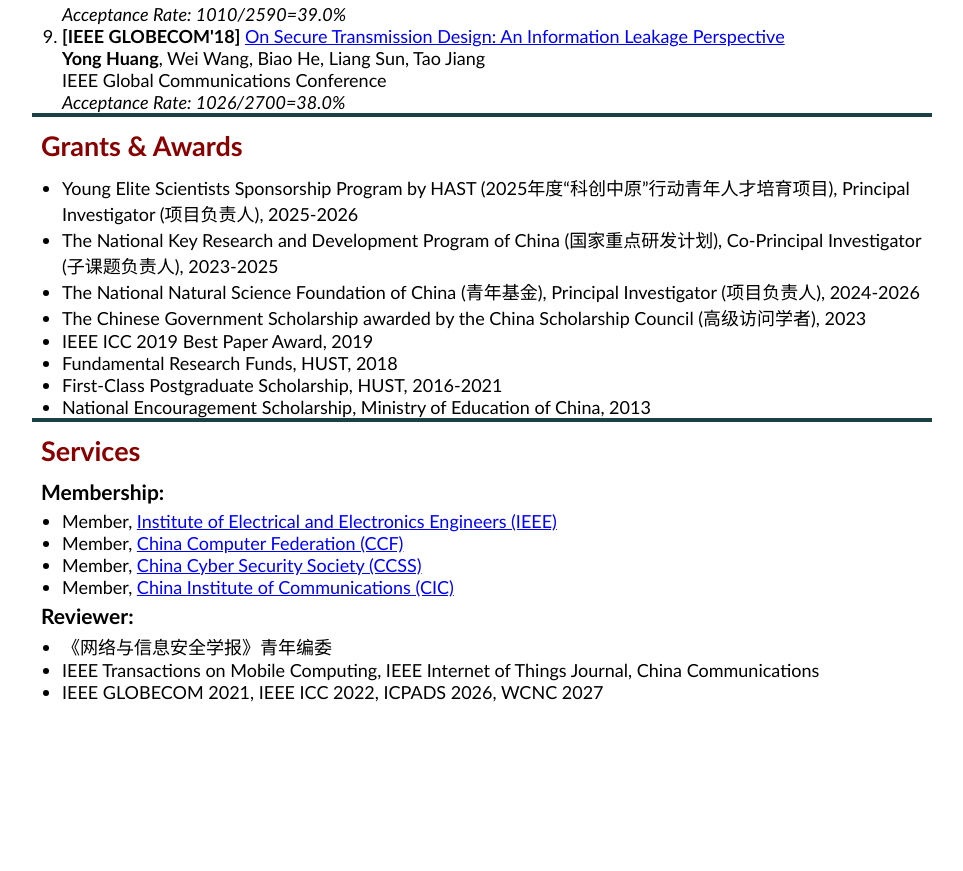
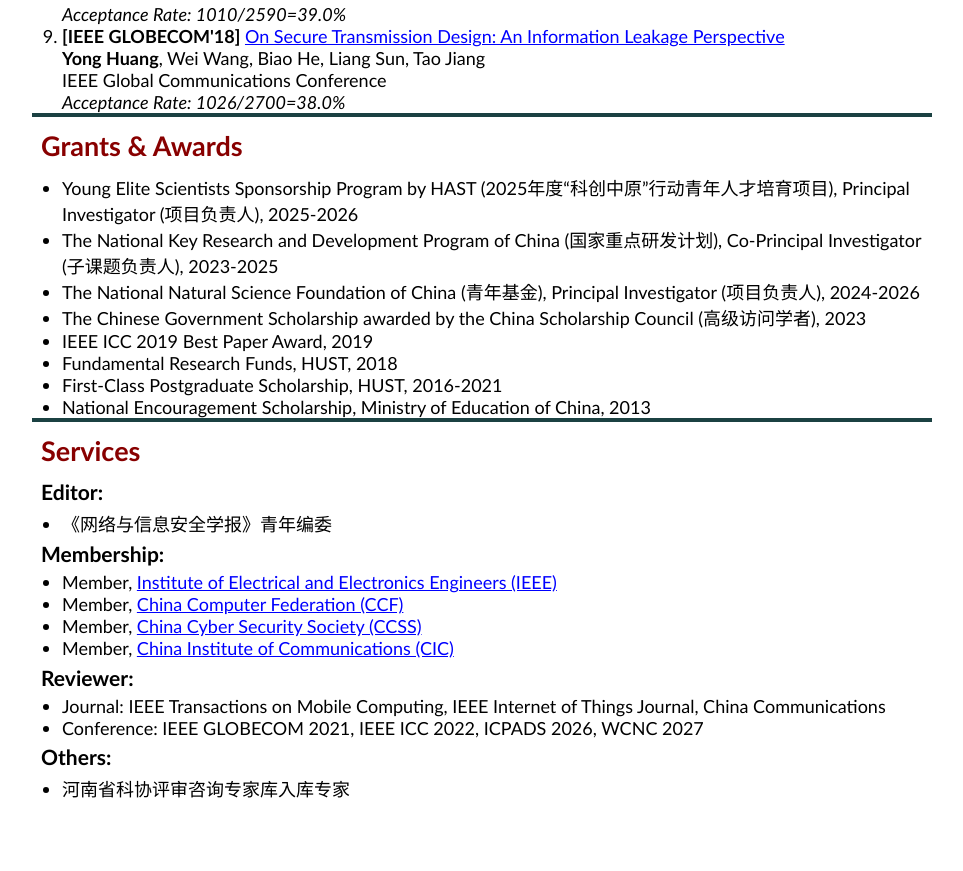
Before and after one commit to PhyGroup/phygroup.github.io, a plain HTML site: page index.html in a window 1280 px wide. Shown: the part 3802-4673 px from the top of the page, without its empty margins (163-1126 px from the left). Before the commit the page ends 4575 px from the top, so only its background shows below. Drawn offline with Linux system fonts and the light colour scheme.

Commit message:
Update index.html
serveice

```diff
--- a/index.html
+++ b/index.html
@@ -339,6 +339,13 @@
                     <hr color="#1B4142", size="4px">
 
                     <h2 id="Services" style="color:#880000">Services</h2>
+
+                    <h3 style="color:#000000">Editor:</h3>
+                    <span>
+                        <ul>
+                             <li>《网络与信息安全学报》青年编委</li>
+                        </ul>
+
                     <h3 style="color:#000000">Membership:</h3>
                     <span>
                         <ul>
@@ -349,12 +356,19 @@
                         </ul>
 
                     </span>
+
                     <h3 style="color:#000000">Reviewer:</h3>
                     <span>
                         <ul>
-                            <li>《网络与信息安全学报》青年编委</li>
-                            <li>IEEE Transactions on Mobile Computing, IEEE Internet of Things Journal, China Communications</li>
-                            <li>IEEE GLOBECOM 2021, IEEE ICC 2022, ICPADS 2026, WCNC 2027</li>
+                            <li>Journal: IEEE Transactions on Mobile Computing, IEEE Internet of Things Journal, China Communications</li>
+                            <li>Conference: IEEE GLOBECOM 2021, IEEE ICC 2022, ICPADS 2026, WCNC 2027</li>
+                        </ul>
+                    </span>
+
+                    <h3 style="color:#000000">Others:</h3>
+                    <span>
+                        <ul>
+                            <li>河南省科协评审咨询专家库入库专家</li>
                         </ul>
                     </span>
             </tr>
```
